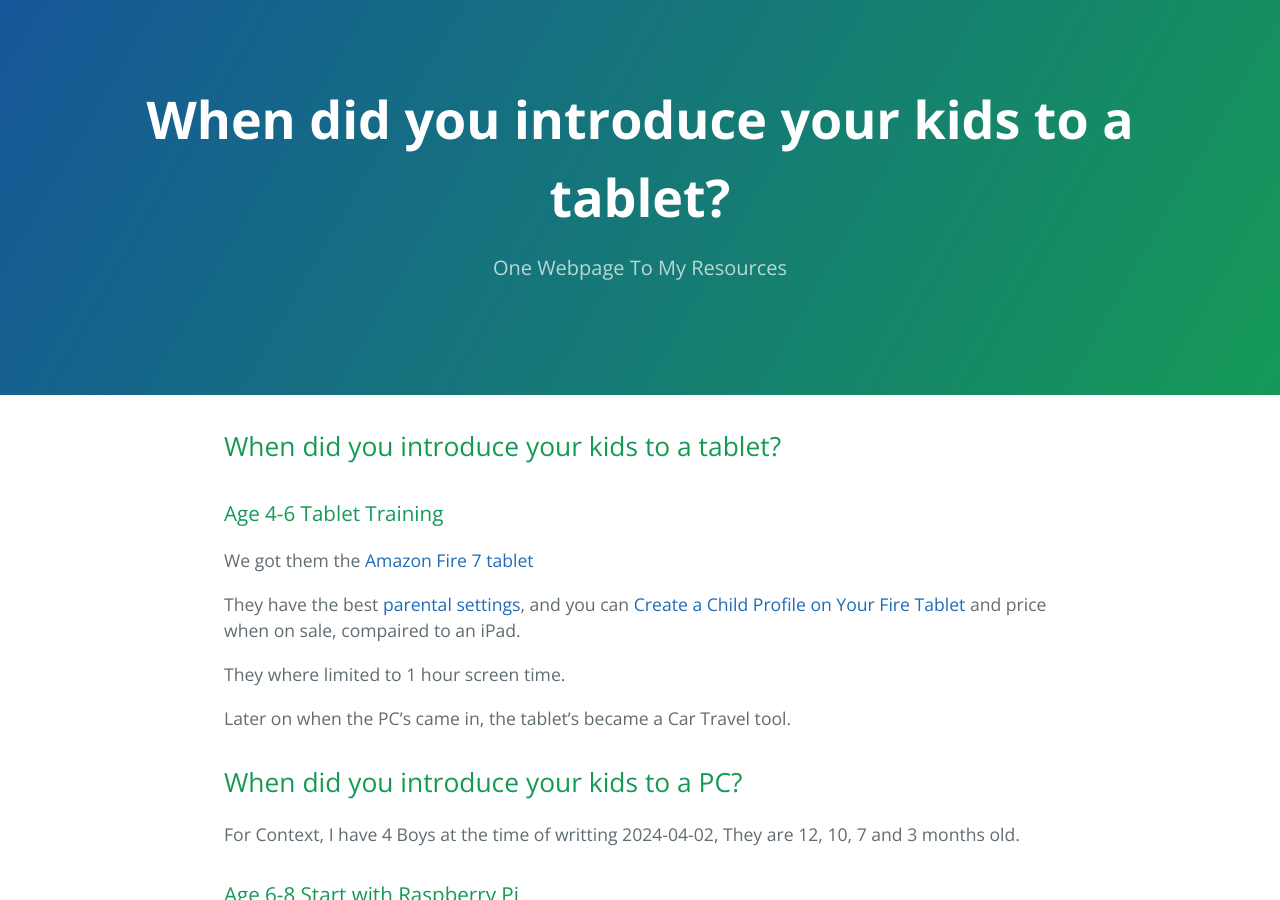
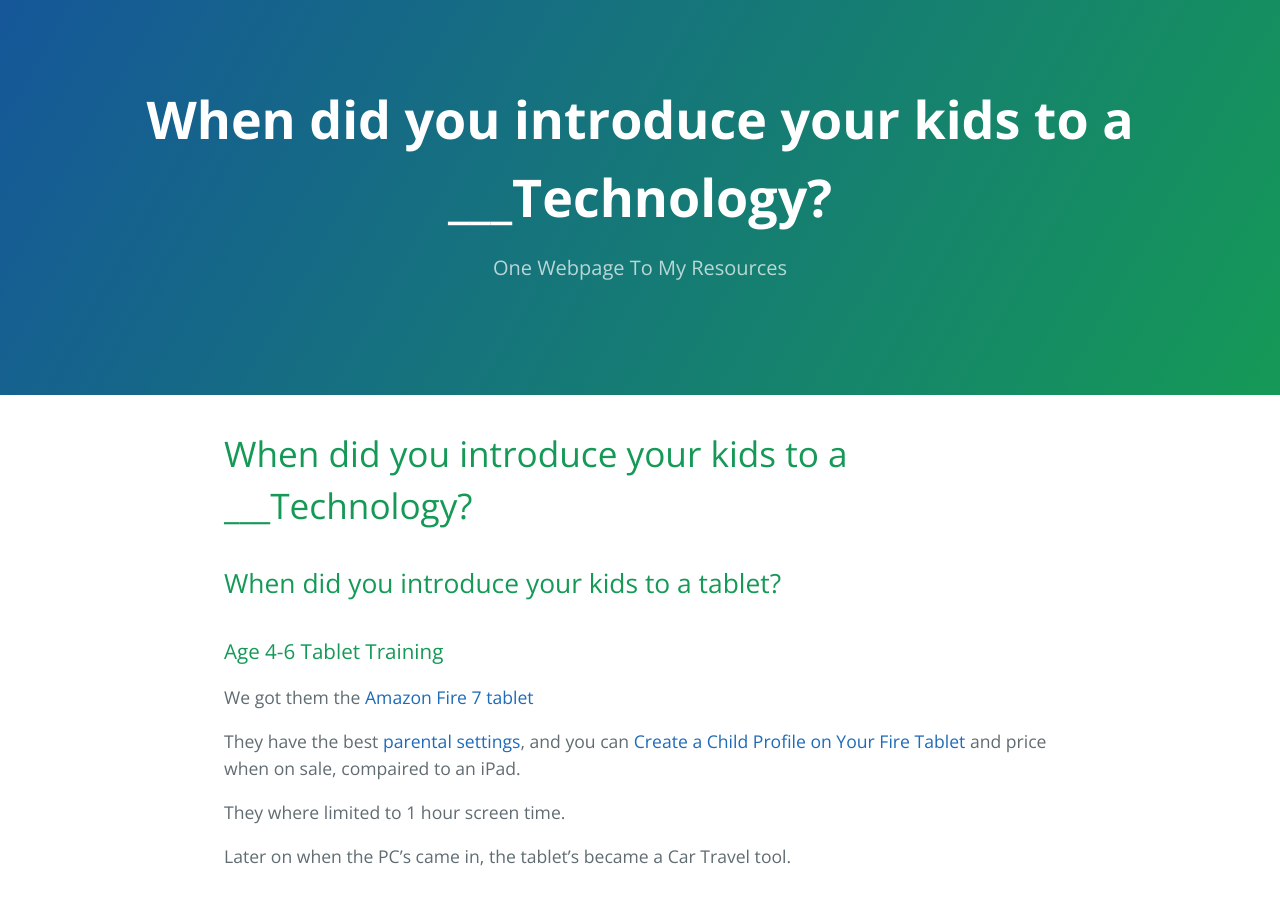
Before and after one commit to jscar-hawk/jscar-hawk.github.io, a Jekyll site: the page built from docs/Parenting_and_Computers.md, in a window 1280 px wide and 900 px high. Built offline with Jekyll 4.4.1, drawn with Linux system fonts in a browser that asks for light colours; our own code applies the rules of GitHub Pages for plain Markdown files.

Commit message:
Update Parenting_and_Computers.md

```diff
--- a/docs/Parenting_and_Computers.md
+++ b/docs/Parenting_and_Computers.md
@@ -1,3 +1,5 @@
+# When did you introduce your kids to a ___Technology?
+
 ## When did you introduce your kids to a tablet?
 
 ### Age 4-6 Tablet Training
```
